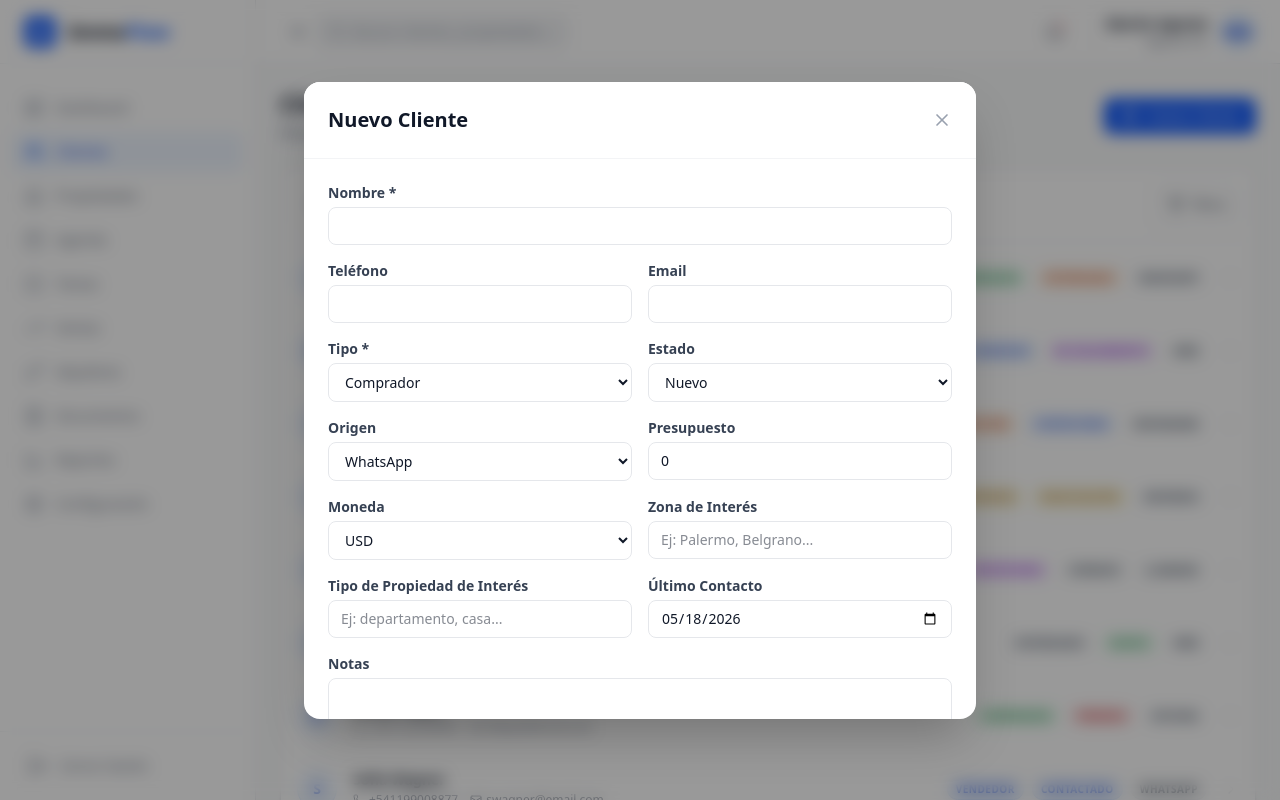
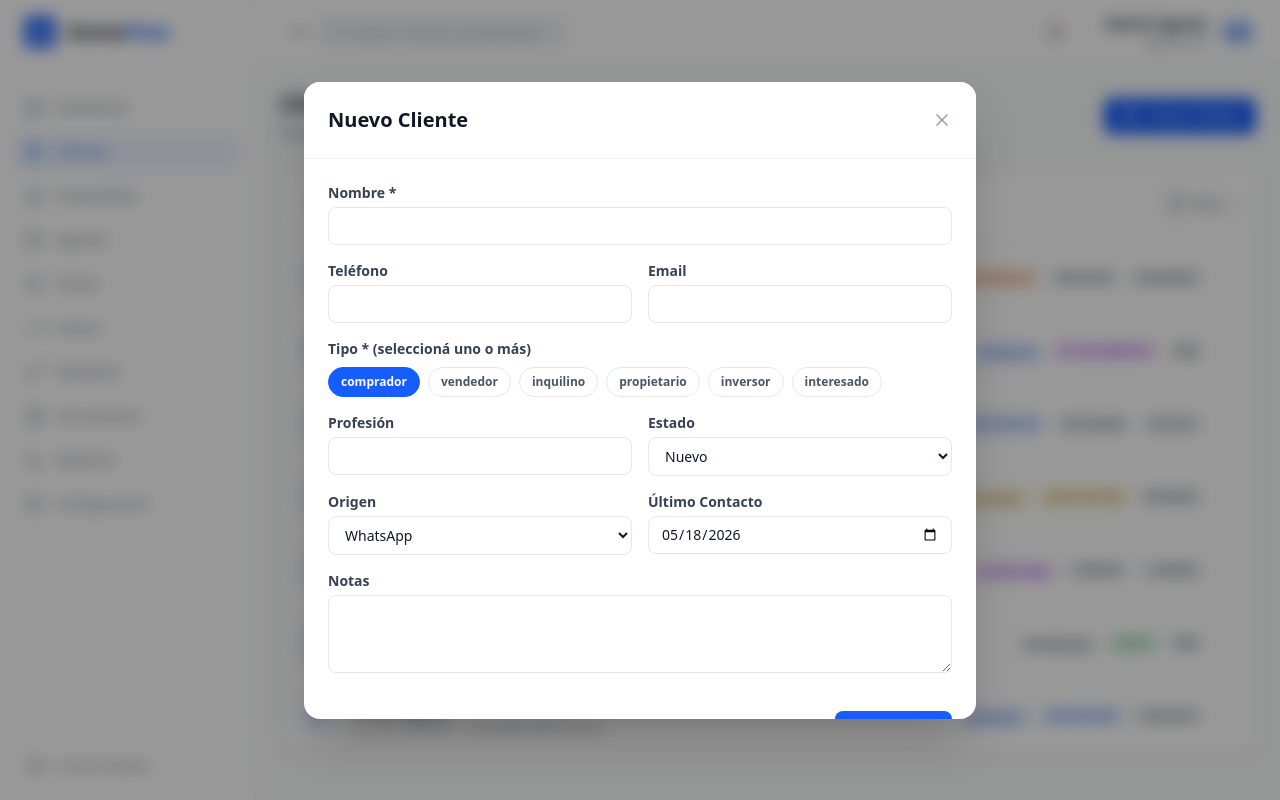
Before and after one commit to Manzaniita/CRM-Inmo, a React (Vite) app: page /clientes in a window 1280 px wide. Both pictures are taken after a click on the button "Nuevo Cliente". Built offline with nearby package versions, Linux system fonts and the light colour scheme.

Commit message:
Update client fields tasks sorting and dashboard tasks

```diff
--- a/src/mockData.ts
+++ b/src/mockData.ts
@@ -1,12 +1,13 @@
 import { Client, Property, CalendarEvent, Task, Sale, Rental, Document } from './types';
 
 export const MOCK_CLIENTS: Client[] = [
-  {
+    {
     id: 'c1',
     name: 'Juan Pérez',
     phone: '+5491144556677',
     email: 'juan.perez@email.com',
     type: 'comprador',
+    types: ['comprador'],
     status: 'interesado',
     origin: 'WhatsApp',
     budget: 150000,
@@ -15,7 +16,10 @@ export const MOCK_CLIENTS: Client[] = [
     propertyTypeInterest: 'departamento',
     lastContact: '2024-05-10',
     notes: 'Busca departamento 3 ambientes con balcón.',
-    createdAt: '2024-04-15'
+    createdAt: '2024-04-15',
+    profession: 'Ingeniero',
+    dashboardPinned: true,
+    dashboardArchived: false
   },
   {
     id: 'c2',
@@ -31,12 +35,27 @@ export const MOCK_CLIENTS: Client[] = [
     createdAt: '2024-04-20',
     currency: 'USD'
   },
-  {
+
+
+
+
+
+
+
+
+
+
+
+
+
+
+    {
     id: 'c3',
     name: 'Carlos Rodríguez',
     phone: '+5491155667788',
     email: 'crodriguez@email.com',
     type: 'inquilino',
+    types: ['inquilino'],
     status: 'contactado',
     origin: 'Instagram',
     budget: 200000,
@@ -44,7 +63,10 @@ export const MOCK_CLIENTS: Client[] = [
     interestZone: 'Caballito',
     lastContact: '2024-05-09',
     notes: 'Busca alquiler zona Parque Centenario.',
-    createdAt: '2024-05-01'
+    createdAt: '2024-05-01',
+    profession: 'Docente',
+    dashboardPinned: false,
+    dashboardArchived: false
   },
   {
     id: 'c4',
@@ -85,23 +107,8 @@ export const MOCK_CLIENTS: Client[] = [
     budget: 120000,
     currency: 'USD',
     interestZone: 'Recoleta',
-    lastContact: '2024-05-11',
-    notes: 'Consulta por depto en Av. Santa Fe.',
-    createdAt: '2024-05-11'
-  },
-  {
-    id: 'c7',
-    name: 'Daniel López',
-    phone: '+541122334455',
-    email: 'dlopez@email.com',
-    type: 'comprador',
-    status: 'perdido',
-    origin: 'Oficina',
-    budget: 80000,
-    currency: 'USD',
-    interestZone: 'Almagro',
-    lastContact: '2024-03-15',
-    notes: 'Compró por otra inmobiliaria.',
+        lastContact: '2024-05-11',
+        notes: 'Compró por otra inmobiliaria.',
     createdAt: '2024-02-10'
   },
   {
--- a/src/pages/Clients.tsx
+++ b/src/pages/Clients.tsx
@@ -92,14 +92,15 @@ export default function Clients() {
     phone: '',
     email: '',
     type: 'comprador',
+    types: ['comprador'],
     status: 'nuevo',
     origin: 'WhatsApp',
-    budget: 0,
-    currency: 'USD',
-    interestZone: '',
-    propertyTypeInterest: '',
     lastContact: new Date().toISOString().split('T')[0],
     notes: '',
+    profession: '',
+    referredBy: '',
+    dashboardPinned: false,
+    dashboardArchived: false,
   });
 
   const selectedClient = clients.find(c => c.id === id);
@@ -129,7 +130,10 @@ export default function Clients() {
     if (!matchesSearch) return false;
 
         // Type filter
-    if (filterType && c.type !== filterType) return false;
+    if (filterType) {
+      const clientTypes = c.types && c.types.length > 0 ? c.types : [c.type];
+      if (!clientTypes.includes(filterType as ClientType)) return false;
+    }
 
     // Status filter
     if (filterStatus && c.status !== filterStatus) return false;
@@ -162,14 +166,15 @@ export default function Clients() {
         phone: '',
         email: '',
         type: 'comprador',
+        types: ['comprador'],
         status: 'nuevo',
         origin: 'WhatsApp',
-        budget: 0,
-        currency: 'USD',
-        interestZone: '',
-        propertyTypeInterest: '',
         lastContact: new Date().toISOString().split('T')[0],
         notes: '',
+        profession: '',
+        referredBy: '',
+        dashboardPinned: false,
+        dashboardArchived: false,
       });
     }
     setIsFormModalOpen(true);
@@ -502,8 +507,12 @@ export default function Clients() {
                   </div>
                   <div>
                     <h1 className="text-3xl font-bold text-gray-900">{selectedClient.name}</h1>
-                    <div className="flex items-center gap-2 mt-1">
-                      <Badge variant={getTypeBadgeVariant(selectedClient.type)}>{selectedClient.type}</Badge>
+                                        <div className="flex items-center gap-2 mt-1 flex-wrap">
+                      {(selectedClient.types && selectedClient.types.length > 0 ? selectedClient.types : [selectedClient.type]).map(t => (
+                                              <span key={t}>
+                                                <Badge variant={getTypeBadgeVariant(t)}>{t}</Badge>
+                                              </span>
+                                          ))}
                       <Badge variant={getStatusBadgeVariant(selectedClient.status)}>{selectedClient.status}</Badge>
                     </div>
                   </div>
@@ -737,12 +746,82 @@ export default function Clients() {
                 </div>
                 <div className="flex justify-between">
                   <span className="text-gray-500">Tipo</span>
-                  <Badge variant={getTypeBadgeVariant(selectedClient.type)}>{selectedClient.type}</Badge>
+                  <div className="flex gap-1 flex-wrap">
+                    {(selectedClient.types && selectedClient.types.length > 0 ? selectedClient.types : [selectedClient.type]).map(t => (
+                                          <span key={t}>
+                                            <Badge variant={getTypeBadgeVariant(t)} size="sm">{t}</Badge>
+                                          </span>
+                                        ))}
                   </div>
+                </div>
+                {selectedClient.profession && (
+                  <div className="flex justify-between">
+                    <span className="text-gray-500">Profesión</span>
+                    <span className="font-medium">{selectedClient.profession}</span>
+                  </div>
+                )}
                 <div className="flex justify-between">
                   <span className="text-gray-500">Origen</span>
                   <span className="font-medium">{selectedClient.origin}</span>
                 </div>
+                {selectedClient.origin === 'Referido' && selectedClient.referredBy && (
+                  <div className="flex justify-between">
+                    <span className="text-gray-500">Referido por</span>
+                    <span className="font-medium">{selectedClient.referredBy}</span>
+                  </div>
+                )}
+              </div>
+              <div className="mt-4 space-y-2 pt-4 border-t border-gray-100">
+                {selectedClient.dashboardPinned ? (
+                  <Button
+                    variant="outline"
+                    size="sm"
+                    className="w-full"
+                    onClick={(e) => {
+                      e.stopPropagation();
+                      updateClient({...selectedClient, dashboardPinned: false});
+                    }}
+                  >
+                    Quitar del panel principal
+                  </Button>
+                ) : (
+                  <Button
+                    variant="outline"
+                    size="sm"
+                    className="w-full"
+                    onClick={(e) => {
+                      e.stopPropagation();
+                      updateClient({...selectedClient, dashboardPinned: true});
+                    }}
+                  >
+                    Enviar al panel principal
+                  </Button>
+                )}
+                {!selectedClient.dashboardArchived ? (
+                  <Button
+                    variant="ghost"
+                    size="sm"
+                    className="w-full"
+                    onClick={(e) => {
+                      e.stopPropagation();
+                      updateClient({...selectedClient, dashboardArchived: true});
+                    }}
+                  >
+                    Archivar del dashboard
+                  </Button>
+                ) : (
+                  <Button
+                    variant="ghost"
+                    size="sm"
+                    className="w-full"
+                    onClick={(e) => {
+                      e.stopPropagation();
+                      updateClient({...selectedClient, dashboardArchived: false});
+                    }}
+                  >
+                    Desarchivar del dashboard
+                  </Button>
+                )}
               </div>
             </Card>
           </div>
@@ -870,20 +949,46 @@ export default function Clients() {
                   onChange={e => setFormData({...formData, email: e.target.value})}
                 />
               </div>
+                            <div className="md:col-span-2">
+                <label className="block text-sm font-bold text-gray-700 mb-2">Tipo * (seleccioná uno o más)</label>
+                <div className="flex flex-wrap gap-2">
+                  {(['comprador','vendedor','inquilino','propietario','inversor','interesado'] as ClientType[]).map(t => {
+                    const selected = (formData.types && formData.types.length > 0) ? formData.types.includes(t) : formData.type === t;
+                    return (
+                      <button
+                        key={t}
+                        type="button"
+                        className={cn(
+                          "px-3 py-1.5 rounded-full text-xs font-bold border transition-all",
+                          selected
+                            ? "bg-blue-600 text-white border-blue-600"
+                            : "bg-white text-gray-600 border-gray-200 hover:border-blue-300"
+                        )}
+                        onClick={() => {
+                          const currentTypes = (formData.types && formData.types.length > 0) ? [...formData.types] : (formData.type ? [formData.type] : []);
+                          if (currentTypes.includes(t)) {
+                            const next = currentTypes.filter(x => x !== t);
+                            setFormData({...formData, types: next.length > 0 ? next : undefined, type: next.length > 0 ? next[0] : 'comprador'});
+                          } else {
+                            const next = [...currentTypes, t];
+                            setFormData({...formData, types: next, type: next[0]});
+                          }
+                        }}
+                      >
+                        {t}
+                      </button>
+                    );
+                  })}
+                </div>
+              </div>
               <div>
-                <label className="block text-sm font-bold text-gray-700 mb-1">Tipo *</label>
-                <select
+                <label className="block text-sm font-bold text-gray-700 mb-1">Profesión</label>
+                <input
+                  type="text"
                   className="w-full px-3 py-2 border border-gray-200 rounded-lg text-sm outline-none focus:ring-2 focus:ring-blue-500/20"
-                  value={formData.type}
-                  onChange={e => setFormData({...formData, type: e.target.value as ClientType})}
-                >
-                  <option value="comprador">Comprador</option>
-                  <option value="vendedor">Vendedor</option>
-                  <option value="inquilino">Inquilino</option>
-                  <option value="propietario">Propietario</option>
-                  <option value="inversor">Inversor</option>
-                  <option value="interesado">Interesado</option>
-                </select>
+                  value={formData.profession || ''}
+                  onChange={e => setFormData({...formData, profession: e.target.value})}
+                />
               </div>
               <div>
                 <label className="block text-sm font-bold text-gray-700 mb-1">Estado</label>
@@ -916,46 +1021,17 @@ export default function Clients() {
                   <option value="Oficina">Oficina</option>
                 </select>
               </div>
+              {(formData.origin === 'Referido') && (
                 <div>
-                <label className="block text-sm font-bold text-gray-700 mb-1">Presupuesto</label>
+                  <label className="block text-sm font-bold text-gray-700 mb-1">Referido por</label>
                   <input
-                  type="number"
+                    type="text"
                     className="w-full px-3 py-2 border border-gray-200 rounded-lg text-sm outline-none focus:ring-2 focus:ring-blue-500/20"
-                  value={formData.budget || 0}
-                  onChange={e => setFormData({...formData, budget: Number(e.target.value)})}
+                    value={formData.referredBy || ''}
+                    onChange={e => setFormData({...formData, referredBy: e.target.value})}
                   />
                 </div>
-              <div>
-                <label className="block text-sm font-bold text-gray-700 mb-1">Moneda</label>
-                <select
-                  className="w-full px-3 py-2 border border-gray-200 rounded-lg text-sm outline-none focus:ring-2 focus:ring-blue-500/20"
-                  value={formData.currency}
-                  onChange={e => setFormData({...formData, currency: e.target.value as 'USD' | 'ARS'})}
-                >
-                  <option value="USD">USD</option>
-                  <option value="ARS">ARS</option>
-                </select>
-              </div>
-              <div>
-                <label className="block text-sm font-bold text-gray-700 mb-1">Zona de Interés</label>
-                <input
-                  type="text"
-                  placeholder="Ej: Palermo, Belgrano..."
-                  className="w-full px-3 py-2 border border-gray-200 rounded-lg text-sm outline-none focus:ring-2 focus:ring-blue-500/20"
-                  value={formData.interestZone || ''}
-                  onChange={e => setFormData({...formData, interestZone: e.target.value})}
-                />
-              </div>
-              <div>
-                <label className="block text-sm font-bold text-gray-700 mb-1">Tipo de Propiedad de Interés</label>
-                <input
-                  type="text"
-                  placeholder="Ej: departamento, casa..."
-                  className="w-full px-3 py-2 border border-gray-200 rounded-lg text-sm outline-none focus:ring-2 focus:ring-blue-500/20"
-                  value={formData.propertyTypeInterest || ''}
-                  onChange={e => setFormData({...formData, propertyTypeInterest: e.target.value})}
-                />
-              </div>
+              )}
               <div>
                 <label className="block text-sm font-bold text-gray-700 mb-1">Último Contacto</label>
                 <input
@@ -1153,10 +1229,17 @@ export default function Clients() {
                   <span className="flex items-center"><Mail size={12} className="mr-1" />{client.email}</span>
                 </p>
               </div>
-              <div className="flex items-center gap-2">
-                <Badge variant={getTypeBadgeVariant(client.type)}>{client.type}</Badge>
-                <Badge variant={getStatusBadgeVariant(client.status)}>{client.status}</Badge>
-                <Badge variant="gray">{client.origin}</Badge>
+                            <div className="flex items-center gap-1">
+                {(client.types && client.types.length > 0 ? client.types : [client.type]).map(t => (
+                                  <span key={t}>
+                                    <Badge variant={getTypeBadgeVariant(t)} size="sm">{t}</Badge>
+                                  </span>
+                                ))}
+                <Badge variant={getStatusBadgeVariant(client.status)} size="sm">{client.status}</Badge>
+                <Badge variant="gray" size="sm">{client.origin}</Badge>
+                {client.profession && (
+                  <Badge variant="gray" size="sm">{client.profession}</Badge>
+                )}
               </div>
               <ChevronRight size={16} className="text-gray-300 group-hover:text-gray-500 transition-colors" />
             </div>
--- a/src/pages/Tasks.tsx
+++ b/src/pages/Tasks.tsx
@@ -331,6 +331,7 @@ export default function Tasks() {
             </div>
           </div>
         ))}
+
         {filteredTasks.length === 0 && (
           <div className="py-20 text-center">
             <CheckSquare size={48} className="mx-auto text-gray-200 mb-4" />
--- a/src/types.ts
+++ b/src/types.ts
@@ -18,16 +18,21 @@ export interface Client {
   phone: string;
   email: string;
   type: ClientType;
+  types?: ClientType[];
   status: ClientStatus;
   origin: ClientOrigin;
   budget?: number;
-  currency: 'USD' | 'ARS';
+  currency?: 'USD' | 'ARS';
   interestZone?: string;
   propertyTypeInterest?: string;
   lastContact: string;
   notes: string;
   historyNotes?: EntityNote[];
   createdAt: string;
+  profession?: string;
+  referredBy?: string;
+  dashboardPinned?: boolean;
+  dashboardArchived?: boolean;
 }
 
 export type PropertyType = 'casa' | 'departamento' | 'local' | 'terreno' | 'oficina' | 'galpón' | 'cochera';
```
Also changed, not shown: src/pages/Dashboard.tsx (+14 -6 lines). Lines whose indentation alone changed are shown as unchanged.
